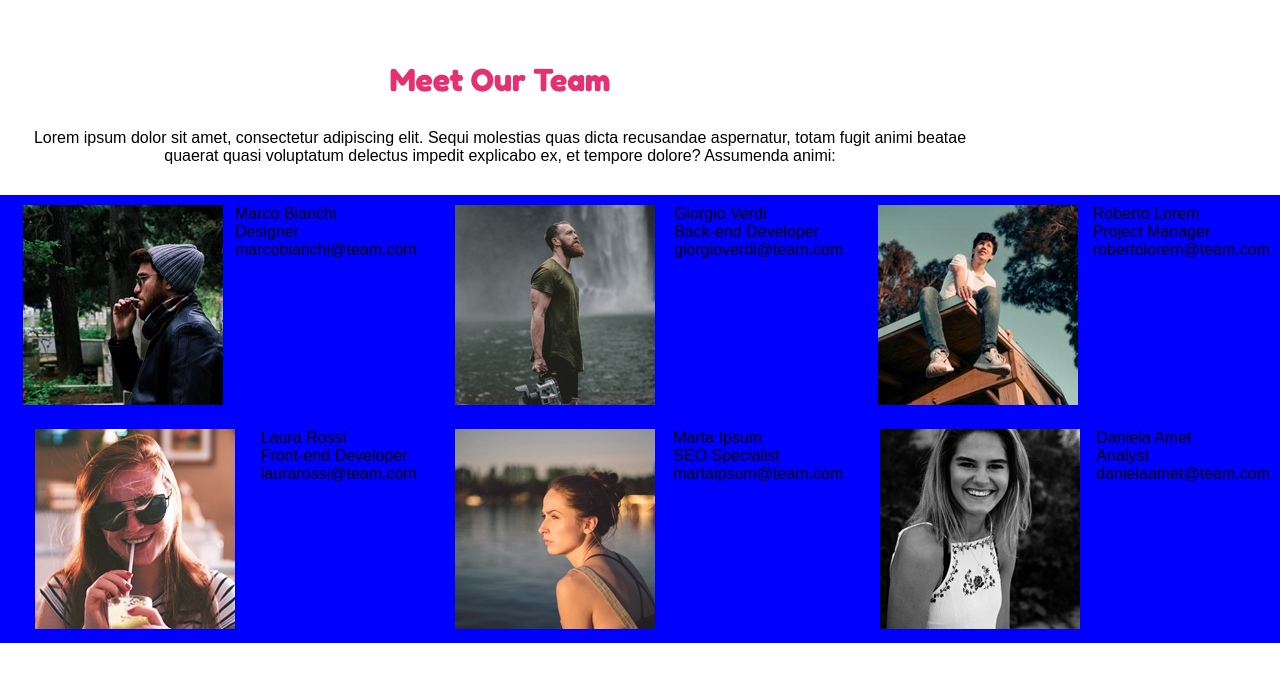
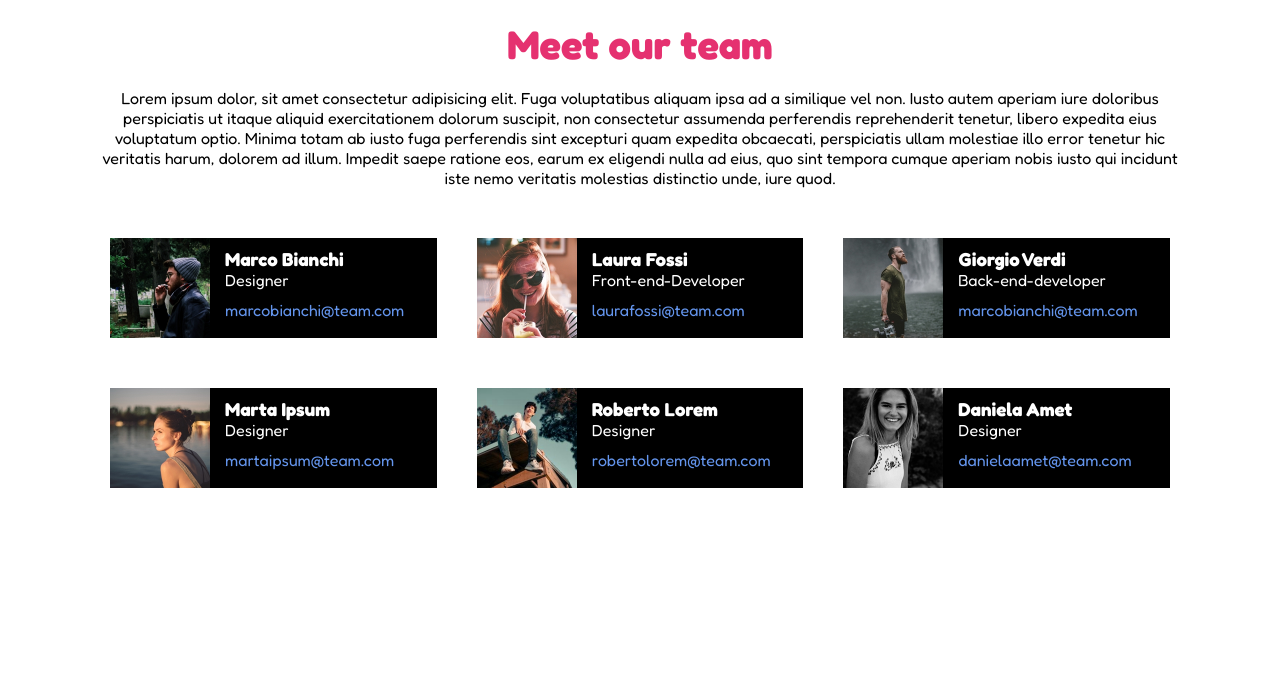
Before and after one commit to lpitto86/html-css-float-cards, a plain HTML site: page index.html in a window 1280 px wide. Drawn offline with Linux system fonts and the light colour scheme.

Commit message:
Finalizzazione

```diff
--- a/css/style.css
+++ b/css/style.css
@@ -1,73 +1,77 @@
-* {
-    margin: 0;
-    padding: 0;
+/*
+    RESET
+*/
+
+*{
+    margin: 0 ;
+    padding: 0 ;
     box-sizing: border-box;
 }
 
-html {
-    font-family: 'Fredoka', sans-serif;
+html{
+    font-family: "fredoka" , sans-serif;
+}
+
+body{
     background-color: white;
 }
 
-.container {
-    max-width: 1000px;
-    margin: 0;
-    padding: 30px;
+
+.container{
+    max-width: 1100px;
+    margin: auto;
+}
+
+.color-pink{
+    color: rgb(229, 49, 112);;
+}
+
+section > h1 {
+    text-align: center;
+    margin: 20px 0;
+    font-size: 2.5em;
+}
+
+p{
     text-align: center;
 }
-.pink-color {
-    color: #e53170;
-}
 
-h1 {
-    margin: 30px 0;
-}
 
-/*.clearfix::after {
+
+.clearfix::after{
     content: "";
     display: table;
     clear: both;
-}*/
-
-/*.columns > * {
-    text-align: center;
-    float: left;
-    width: 100%;
-    padding: 20px;
-    border: 2px solid white;
 }
 
-.columns > * > img {
-    height: 150px;
-    border: 1px solid #000;
-    float:left;
-    margin: 10px;
-}*/
-
-.row {
-    display: flex;
+.color-black{
+    background-color: black;
+    float: left;
 }
 
-.column {
-    flex: 1;
+.immagine{
+    float: left;
+    width: 100px;
 }
 
-.container-main {
-    background-color: blue;
-    text-align: center;
-    padding: 10px;
+.distance{
+    margin-top: 50px;
+    width: calc(100% / 3 - 40px);
+    margin-left: 20px;
+    margin-right: 20px;
+
 }
 
-.container img {
-    max-width: 100%;
-    height: auto;
+.info{
+    display: inline-block;
+    padding-left: 15px;
+    padding-top: 10px;
+    color:white;
 }
 
-p {
-    font-family: Arial, Helvetica, sans-serif;
+.email{
+    text-decoration: none;
+    padding-top: 10px;
+    display: inline-block;
+    color: cornflowerblue;
 }
-
-.style {
-    float: right;
-    text-align: justify;
-}
--- a/index.html
+++ b/index.html
@@ -3,66 +3,89 @@
     <head>
         <meta charset="UTF-8">
         <meta name="viewport" content="width=device-width, initial-scale=1.0">
-    <title>Meet Our Team</title>
+        <title>Meet-our-team</title>
+        <link href="https://fonts.googleapis.com/css2?family=Fredoka:wght@400;700&display=swap" rel="stylesheet"/>
+        <link rel="stylesheet" href="css/style.css">
+    </head>
 
-    <link href="https://fonts.googleapis.com/css2?family=Fredoka:wght@700&family=Roboto:wght@500&display=swap"
-    rel="stylesheet"
-    />
-
-    <link rel="stylesheet" href="css/style.css" />
-
-</head>
     <body>
-    <header class="container">
-        <h1 class="pink-color">
-            Meet Our Team
-        </h1>
+        <main>
+            <div  class="container">
+                <section>
+                    <h1 class="color-pink">Meet our team</h1>
                     <p>
-            Lorem ipsum dolor sit amet, consectetur adipiscing elit. Sequi molestias quas dicta recusandae aspernatur, totam fugit animi beatae quaerat quasi voluptatum delectus impedit explicabo ex, et tempore dolore? Assumenda animi:
+                        Lorem ipsum dolor, sit amet consectetur adipisicing elit. Fuga voluptatibus aliquam ipsa ad a similique vel non. Iusto autem aperiam iure doloribus perspiciatis ut itaque aliquid exercitationem dolorum suscipit, non consectetur assumenda perferendis reprehenderit tenetur, libero expedita eius voluptatum optio. Minima totam ab iusto fuga perferendis sint excepturi quam expedita obcaecati, perspiciatis ullam molestiae illo error tenetur hic veritatis harum, dolorem ad illum. Impedit saepe ratione eos, earum ex eligendi nulla ad eius, quo sint tempora cumque aperiam nobis iusto qui incidunt iste nemo veritatis molestias distinctio unde, iure quod.
                     </p>
-    </header>
-    <main class="row">
-        <div class="column">
-            <div class="container-main">
-                <p class="style">
-                    Marco Bianchi<br>Designer<br>marcobianchi@team.com
-                </p>
-                <img class="img" src="img/male1.png" alt="Image 1">
-            </div>
-            <div class="container-main">
-                <p class="style">
-                    Laura Rossi<br>Front-end Developer<br>laurarossi@team.com
-                </p>
-            <img src="img/female1.png" alt="Image 2">
+                </section>
+                <section>
+                    <div class="color-black distance ">
+                        <div class="container-img">
+                            <img src="img/male1.png" alt="Marco" class="immagine">
+                            <div class="info">
+                                <h3>Marco Bianchi</h3>
+                                <span>Designer</span>
+                                <br>
+                                <a href="https://mail.google.com/" target="_blanch" class="email">marcobianchi@team.com</a>
                             </div>
                         </div>
-        <div class="column">
-            <div class="container-main">
-                <p class="style">
-                    Giorgio Verdi<br>Back-end Developer<br>giorgioverdi@team.com
-                </p>
-                <img src="img/male2.png" alt="Image 3">
                     </div>
-            <div class="container-main">
-                <p class="style">
-                    Marta Ipsum<br>SEO Specialist<br>martaipsum@team.com
-                </p>
-                <img src="img/female2.png" alt="Image 4">
+                    <div class="color-black distance">
+                        <div class="container-img">
+
+                            <img src="img/female1.png" alt="Laura" class="immagine">
+                            <div class="info">
+                                <h3>Laura Fossi</h3>
+                                <span>Front-end-Developer</span>
+                                <br>
+                                <a href="https://mail.google.com/" target="_blanch" class="email">laurafossi@team.com</a>
                             </div>
                         </div>
-        <div class="column">
-            <div class="container-main">
-                <p class="style">
-                    Roberto Lorem<br>Project Manager<br>robertolorem@team.com
-                </p>
-                <img src="img/male3.png" alt="Image 5">
                     </div>
-            <div class="container-main">
-                <p class="style">
-                    Daniela Amet<br>Analyst<br>danielaamet@team.com
-                </p>
-                <img src="img/female3.png" alt="Image 6">
+                    <div class="color-black distance inline">
+                        <div class="container-img">
+                            <img src="img/male2.png" alt="Giorgio" class="immagine">
+                            <div class="info">
+                                <h3>Giorgio Verdi</h3>
+                                <span>Back-end-developer</span>
+                                <br>
+                                <a href="https://mail.google.com/" target="_blanch" class="email">marcobianchi@team.com</a>
                             </div>
+                        </div>
+                    </div>
+                    <div class="color-black distance">
+                        <div class="container-img">
+                            <img src="img/female2.png" alt="Marta" class="immagine">
+                            <div class="info">
+                                <h3>Marta Ipsum</h3>
+                                <span>Designer</span>
+                                <br>
+                                <a href="https://mail.google.com/" target="_blanch" class="email">martaipsum@team.com</a>
+                            </div>
+                        </div>
+                    </div>
+                    <div class="color-black distance inline">
+                        <div class="container-img">
+                            <img src="img/male3.png" alt="Tizio" class="immagine">
+                            <div class="info">
+                                <h3>Roberto Lorem</h3>
+                                <span>Designer</span>
+                                <br>
+                                <a href="https://mail.google.com/" target="_blanch" class="email">robertolorem@team.com</a>
+                            </div>
+                        </div>
+                    </div>
+                    <div class="color-black distance inline">
+                        <div class="container-img">
+                            <img src="img/female3.png" alt="Daniela" class="immagine">
+                            <div class="info">
+                                <h3>Daniela Amet</h3>
+                                <span>Designer</span>
+                                <br>
+                                <a href="https://mail.google.com/" target="_blanch" class="email">danielaamet@team.com</a>
+                            </div>
+                        </div>
+                    </div>
+                </section>
             </div>
         </main>
     </body>
```
Lines whose indentation alone changed are shown as unchanged.
